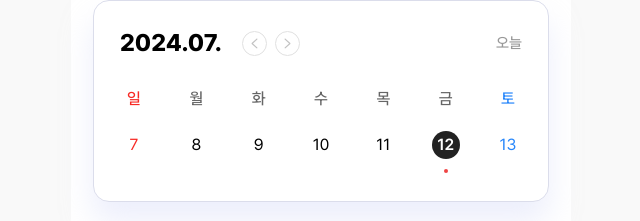
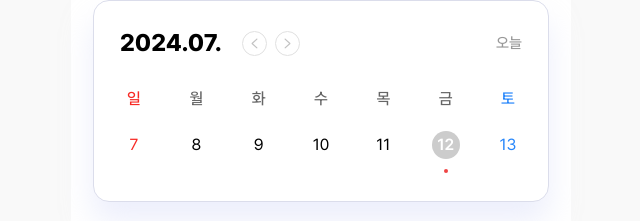
Before and after one commit to TeamMatDai/cook-cook, a Next.js app: page /mypage/recipe in a window 1280 px wide. Shown: the top 221 px of the page, without its empty margins (319-959 px from the left). Built offline with nearby package versions, Linux system fonts and the light colour scheme.

Commit message:
feat: cva 적용

```diff
--- a/package.json
+++ b/package.json
@@ -15,6 +15,7 @@
     "@svgr/webpack": "^8.1.0",
     "@tanstack/react-query": "^5.50.1",
     "@tanstack/react-query-devtools": "^5.50.1",
+    "class-variance-authority": "^0.7.0",
     "dayjs": "^1.11.11",
     "next": "14.2.4",
     "react": "^18",
--- a/src/app/mypage/recipe/page.tsx
+++ b/src/app/mypage/recipe/page.tsx
@@ -2,7 +2,11 @@
 import dayjs, { type Dayjs } from 'dayjs';
 import { useState } from 'react';
 import NavigateArrow from '@/icons/navigate-arrow.svg';
+import { cva } from 'class-variance-authority';
 
+const SUNDAY = 'sunday';
+const SATURDAY = 'saturday';
+const DEFAULT = 'default';
 const daysOfWeek = ['일', '월', '화', '수', '목', '금', '토'];
 
 const getWeekDates = (baseDate: Dayjs, offsetWeeks: number = 0) => {
@@ -11,6 +15,54 @@ const getWeekDates = (baseDate: Dayjs, offsetWeeks: number = 0) => {
 
   return Array.from({ length: 7 }, (_, index) => startOfWeek.add(index, 'day'));
 };
+
+const dayClass = cva('w-7 text-[16px] font-medium', {
+  variants: {
+    dayType: {
+      sunday: 'text-[#F72A25]',
+      saturday: 'text-[#2686FB]',
+      default: 'text-[#666]'
+    }
+  },
+  defaultVariants: {
+    dayType: 'default'
+  }
+});
+
+const dateClass = cva('relative w-7 h-7 -z-0', {
+  variants: {
+    dayType: {
+      sunday: 'text-[#F72A25]',
+      saturday: 'text-[#2686FB]',
+      default: ''
+    },
+    isSelected: {
+      true: 'text-white font-semibold',
+      false: ''
+    },
+    isToday: {
+      true: 'text-white font-semibold',
+      false: ''
+    }
+  }
+});
+
+const backgroundClass = cva('absolute top-0 left-0 w-7 h-7 rounded-full -z-[1]', {
+  variants: {
+    isSelected: {
+      true: 'bg-[#222]',
+      false: ''
+    },
+    isToday: {
+      true: 'bg-[#ccc]',
+      false: ''
+    }
+  },
+  defaultVariants: {
+    isSelected: false,
+    isToday: false
+  }
+});
 
 const MyRecipePage = () => {
   const today = dayjs();
@@ -66,13 +118,9 @@ const MyRecipePage = () => {
         {daysOfWeek.map((day, index) => (
           <div
             key={day}
-            className={`w-7 text-[16px] font-medium ${
-              index === 0
-                ? 'text-[#F72A25]'
-                : index === array.length - 1
-                ? 'text-[#2686FB]'
-                : 'text-[#666]'
-            }`}
+            className={dayClass({
+              dayType: index === 0 ? SUNDAY : index === 6 ? SATURDAY : DEFAULT
+            })}
           >
             {day}
           </div>
@@ -84,22 +132,18 @@ const MyRecipePage = () => {
           <div key={date.date()}>
             <button
               onClick={() => handleDateClick(date)}
-              className={`relative ${
-                date.isSame(selectedDate, 'day') || date.isSame(dayjs(), 'day')
-                  ? 'text-white font-semibold'
-                  : index === 0
-                  ? 'text-[#F72A25]'
-                  : index === array.length - 1
-                  ? 'text-[#2686FB]'
-                  : ''
-              } w-7 h-7 -z-0`}
+              className={dateClass({
+                isSelected: date.isSame(selectedDate, 'day'),
+                isToday: date.isSame(dayjs(), 'day'),
+                dayType: index === 0 ? SUNDAY : index === 6 ? SATURDAY : DEFAULT
+              })}
             >
-              {!date.isSame(selectedDate, 'day') && date.isSame(dayjs(), 'day') && (
-                <span className="absolute top-0 left-0 w-7 h-7 rounded-full bg-[#ccc] -z-[1]" />
-              )}
-              {date.isSame(selectedDate, 'day') && (
-                <span className="absolute top-0 left-0 w-7 h-7 rounded-full bg-[#222] -z-[1]" />
-              )}
+              <span
+                className={backgroundClass({
+                  isSelected: date.isSame(selectedDate, 'day'),
+                  isToday: date.isSame(dayjs(), 'day')
+                })}
+              />
               {date.date()}
             </button>
             <div className="w-5 h-5 mt-[2px] mx-auto flex justify-center items-center">
```
Also changed, not shown: 1 other file (tests, documents, lock files or other folders).
